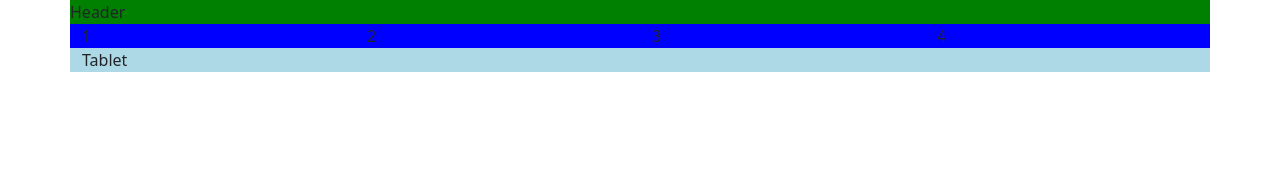
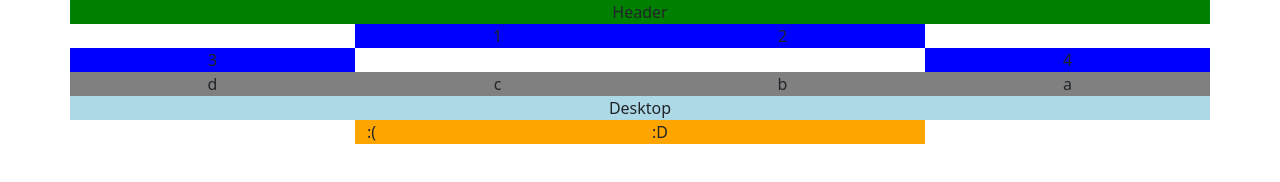
Before and after one commit to nuhazet6/DOR, a plain HTML site: page TE11UD1/TE11UD1.3.html in a window 1280 px wide. Drawn offline with nearby package versions, Linux system fonts and the light colour scheme.

Commit message:
ejercicio 3 bootstrap, pendiente footer

```diff
--- a/TE11UD1/TE11UD1.3.html
+++ b/TE11UD1/TE11UD1.3.html
@@ -12,16 +12,31 @@
     <title>bootstrap</title>
   </head>
   <body>
-    <div class="container">
-        <div class="row bg-green ">Header</div>
+    <div class="container text-center">
+        <div class="row bg-green "><div>Header</div></div>
         <div class="row">
-            <div class="col-sm-3 offset col-6 bg-blue">1</div>
+            <div class="col-sm-3 offset-md-3 col-6 bg-blue">1</div>
             <div class="col-sm-3 col-6 bg-blue">2</div>
+            <div class="col-md-3 ghost"></div>
             <div class="col-sm-3 col-6 bg-blue">3</div>
-            <div class="col-sm-3 col-6 bg-blue">4</div>
+            <div class="col-sm-3 offset-md-6 col-6 bg-blue">4</div>
         </div>
-        <div class="row"> <div class="col-md-0 bg-lightblue">Tablet</div></div>
+        <div class="row bg-lightblue d-none d-sm-flex d-md-none"> Tablet</div>
+        <div class="row">
+          <div class="col-sm-3 col-6 order-md-4 bg-grey" >a</div>
+          <div class="col-sm-3 col-6 order-md-3 bg-grey" >b</div>
+          <div class="col-sm-3 col-6 order-md-2 bg-grey" >c</div>
+          <div class="col-sm-3 col-6 order-md-1 bg-grey" >d</div>
+        </div>
+        <div class="row bg-lightblue d-none d-md-flex "><div>Desktop</div></div>
+        <div class="row bg-lightblue d-sm-none d-flex "><div>Mobile</div></div>
+        <div class="row ">
+          <div class="col-6 col-md-3 col d-none d-sm-flex order-sm-2 offset-md-3 bg-orange">:(</div>
+          <div class="col-sm-6 col-md-3 col d-sm-flex order-md-2 bg-orange">:D</div>
+          <div class="col-md-3 col order-3 ghost"></div>
+        </div>
     </div>
+
 
     <!-- Optional JavaScript; choose one of the two! -->
 
--- a/TE11UD1/TE11UD1.css
+++ b/TE11UD1/TE11UD1.css
@@ -10,6 +10,12 @@
 }
 .bg-lightblue{
     background-color: lightblue;
+}
+.bg-orange{
+    background-color: orange;
+}
+.bg-grey{
+    background-color: grey;
 }
 .h-2{
     height:2%
@@ -37,5 +43,21 @@
     .test{
         height: 90%;
     }
+    .zombie{
+        display: none;
+    }
 
 }
+
+@media (max-width:768px){
+    .ghost{
+        display: none;
+    }
+
+}
+
+@media (min-width:768px){
+    .zombie{
+        display: none;
+    }
+}
```
